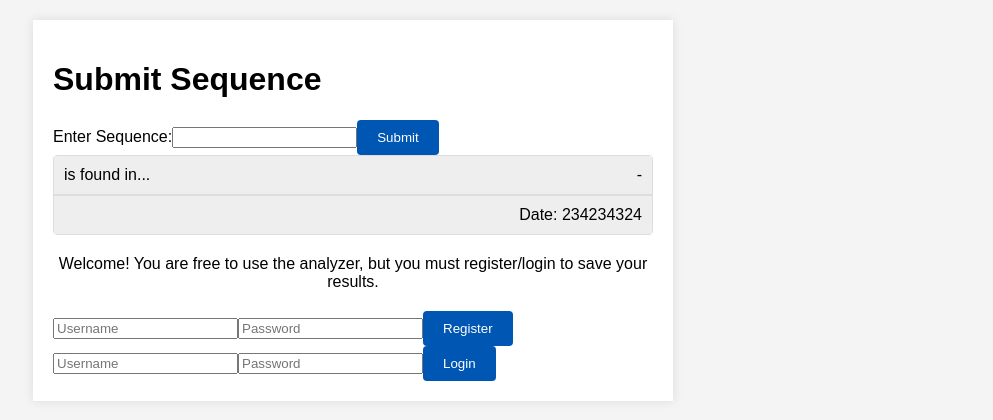
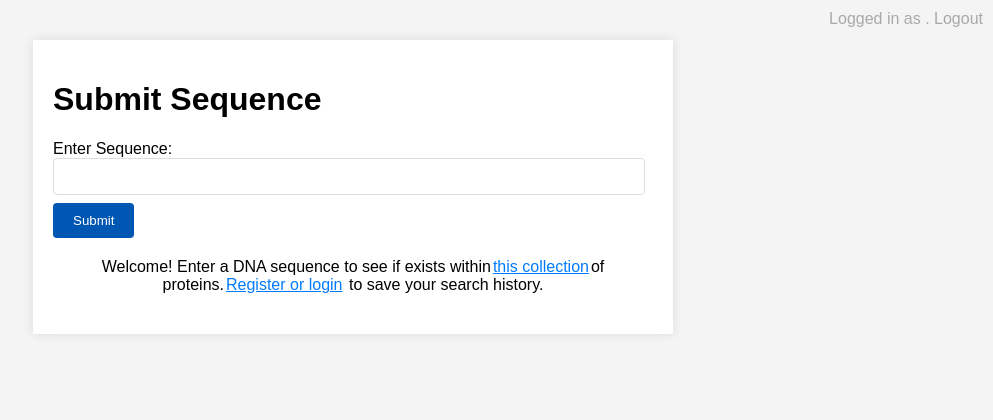
Before and after one commit to mjanicki01/sequence-analyzer, a React (Create React App) app in the folder frontend/: page / in a window 1280 px wide. Shown: the top 420 px of the page, without its empty margins (287-1280 px from the left). Built offline with nearby package versions, Linux system fonts and the light colour scheme.

Commit message:
wrap up UI; make css styles, nest result cards into result container, toggle open/close login form, toggle open/close result container data, etc

```diff
--- a/frontend/src/components/SequenceAnalysisResults.tsx
+++ b/frontend/src/components/SequenceAnalysisResults.tsx
@@ -1,6 +1,5 @@
 import { useEffect } from "react"
 import { Protein } from "../types"
-import { ResultCard } from "./cards/ResultCard"
 import { ResultContainerCard } from "./cards/ResultContainerCard"
 
 interface SequenceAnalysisResultsProps {
@@ -18,11 +17,13 @@ const SequenceAnalysisResults = ({
 
   return (
     <div>
-      <ResultContainerCard
-        searchQuery={inputSequence}
-        results={response}
-        defaultExpanded={true}
-      />
+      {inputSequence && response.length > 0 && (
+        <ResultContainerCard
+          searchQuery={inputSequence}
+          results={response}
+          defaultExpanded={true}
+        />
+      )}
     </div>
   )
 }
--- a/frontend/src/components/cards/ResultCard.tsx
+++ b/frontend/src/components/cards/ResultCard.tsx
@@ -19,26 +19,30 @@ export const ResultCard = ({
 
   const truncateMatches = (matches: string) => {
     if (showFullMatches || matches.length <= 50) return matches
-    return matches.substring(0, 50) + "..."
+    return matches.substring(0, 70) + "..."
   }
 
   return (
-    <div className="card">
-      <div className="card-header" onClick={toggleExpanded}>
+    <div className="card sub">
+      <div className="card-header" id="sub" onClick={toggleExpanded}>
         <span>{result.name}</span>
+        <span></span>
         <span>{expanded ? "-" : "+"}</span>
       </div>
       {expanded && (
-        <div className="card-content expanded">
+        <div className="card-content">
           <p>ID: {result.id}</p>
+          <span style={{ display: "flex", justifyContent: "space-between" }}>
+            <p>Matches:</p>{" "}
+            {result.match_indices.length > 50 && (
+              <p className="show-more" onClick={toggleShowFullMatches}>
+                {showFullMatches ? "Show Less" : "Show More"}
+              </p>
+            )}
+          </span>
           <p className={showFullMatches ? "" : "truncated"}>
-            Matches: {truncateMatches(result.match_indices)}
+            {truncateMatches(result.match_indices)}
           </p>
-          {result.match_indices.length > 50 && (
-            <div className="show-more" onClick={toggleShowFullMatches}>
-              {showFullMatches ? "Show Less" : "Show More"}
-            </div>
-          )}
         </div>
       )}
     </div>
--- a/frontend/src/components/cards/ResultContainerCard.tsx
+++ b/frontend/src/components/cards/ResultContainerCard.tsx
@@ -15,26 +15,30 @@ export const ResultContainerCard = ({
   defaultExpanded = false,
 }: ResultCardProps) => {
   const [expanded, setExpanded] = useState(defaultExpanded)
+  //   const [showFullQuery, setShowFullQuery] = useState(false)
 
   const toggleExpanded = () => setExpanded(!expanded)
+
+  //   const truncateQuery = (query: string) => {
+  //     if (showFullQuery || query.length <= 50) return query
+  //     return query.substring(0, 50) + "..."
+  //   }
 
   return (
     <div className="card">
       <div className="card-header" onClick={toggleExpanded}>
-        <span>{searchQuery} is found in...</span>
+        <span style={{ fontWeight: 600, color: "navy" }}>{searchQuery}</span>{" "}
+        <span>is found in...</span>
         <span>{expanded ? "-" : "+"}</span>
       </div>
-      {results ? (
-        expanded &&
-        results.map((protein, index) => (
-          <ResultCard result={protein} defaultExpanded={true} />
-        )) // when it's a new search result, expand=true; If it's from search history, expand=false
-      ) : (
-        <p>No match found</p>
-      )}
-      <div className="card-footer">
-        <span>Date: 234234324</span>
-      </div>
+      {expanded &&
+        (results && results.length > 0 ? (
+          results.map((protein, index) => (
+            <ResultCard key={index} result={protein} defaultExpanded={true} />
+          ))
+        ) : (
+          <p className="card-content">No match found</p>
+        ))}
     </div>
   )
 }
--- a/frontend/src/components/forms/Login.tsx
+++ b/frontend/src/components/forms/Login.tsx
@@ -26,6 +26,9 @@ const Login = () => {
 
   return (
     <form onSubmit={handleSubmit}>
+      <h3>Login</h3>
+      <label>
+        Username:
         <input
           type="text"
           name="username"
@@ -33,6 +36,9 @@ const Login = () => {
           value={credentials.username}
           onChange={handleChange}
         />
+      </label>
+      <label>
+        Password:
         <input
           type="password"
           name="password"
@@ -40,6 +46,7 @@ const Login = () => {
           value={credentials.password}
           onChange={handleChange}
         />
+      </label>
       <button type="submit">Login</button>
     </form>
   )
--- a/frontend/src/components/forms/Registration.tsx
+++ b/frontend/src/components/forms/Registration.tsx
@@ -24,6 +24,9 @@ const Registration = () => {
 
   return (
     <form onSubmit={handleSubmit}>
+      <h3>Register</h3>
+      <label>
+        Username:
         <input
           type="text"
           name="username"
@@ -31,6 +34,9 @@ const Registration = () => {
           value={userData.username}
           onChange={handleChange}
         />
+      </label>
+      <label>
+        Password:
         <input
           type="password"
           name="password"
@@ -38,6 +44,7 @@ const Registration = () => {
           value={userData.password}
           onChange={handleChange}
         />
+      </label>
       <button type="submit">Register</button>
     </form>
   )
--- a/frontend/src/pages/Main.tsx
+++ b/frontend/src/pages/Main.tsx
@@ -3,20 +3,19 @@ import Login from "../components/forms/Login"
 import Registration from "../components/forms/Registration"
 import SequenceAnalysisContainer from "../components/SequenceAnalysisContainer"
 
-// 1)  Sequence Analyzer form
-//     -> Modify to accept either text-based DNA sequence or file-based sequence (.txt file or .FASTA)
 // 2)  If logged in,
 //     -> Display username somewhere
 //     -> Display result history
-// 3) Else,
-//     -> Display statement "Would you like to save your results?"
-//     -> Present options to log in or register. Forms for each of these should open like an accordian
-// 4) Nice to have:
-//     -> Header, description, name, date, etc for more prof appeal
-//     -> Option to add new proteins to database (stretch goal)
+
 
 export const MainPage = () => {
   const [isLoggedIn, setIsLoggedIn] = useState(false) // placeholder for authentication state
+  const [expanded, setExpanded] = useState(false)
+
+  const toggleExpanded = () => setExpanded(!expanded)
+
+  const NIHCOLLECTION =
+    "https://www.ncbi.nlm.nih.gov/sites/myncbi/magda.janicki.1/collections/63742707/public/"
 
   const handleLogout = () => {
     // send request & update useContext object
@@ -26,14 +25,28 @@ export const MainPage = () => {
 
   return (
     <>
+      <div className="upper-right-corner">Logged in as {}. Logout</div>
       <div className="container">
         <SequenceAnalysisContainer />
         <div className="auth-message">
-          Welcome! You are free to use the analyzer, but you must register/login
-          to save your results.
+          Welcome! Enter a DNA sequence to see if exists within
+          <a href={NIHCOLLECTION} target="blank">
+            this collection
+          </a>
+          of proteins.
+          {!isLoggedIn && (
+            <>
+              <span className="show-more" onClick={toggleExpanded}>
+                Register or login
+              </span>
+              {" to save your search history."}
+            </>
+          )}
         </div>
-        {!isLoggedIn && <Registration />}
-        {!isLoggedIn && <Login />}
+        <div style={{ display: "flex", gap: "32px" }}>
+          {!isLoggedIn && expanded && <Registration />}
+          {!isLoggedIn && expanded && <Login />}
+        </div>
         {isLoggedIn && <button onClick={handleLogout}>Log out</button>}
       </div>
     </>
--- a/frontend/src/styles.css
+++ b/frontend/src/styles.css
@@ -1,8 +1,16 @@
 body {
   font-family: Arial, sans-serif;
   margin: 0;
-  padding: 20px;
+  padding: 40px;
   background-color: #f4f4f4;
+}
+
+.upper-right-corner {
+  color: darkgray;
+  position: absolute;
+  top: 0;
+  right: 0;
+  padding: 10px;
 }
 
 .container {
@@ -13,18 +21,18 @@ body {
   box-shadow: 0 0 10px rgba(0, 0, 0, 0.1);
 }
 
-.form-group {
+form {
+  align-items: center;
   margin-bottom: 20px;
 }
 
-.form-group label {
+label {
   display: block;
-  margin-bottom: 5px;
+  margin-bottom: 8px;
 }
 
-.form-group input[type="text"],
-.form-group input[type="password"] {
-  width: 100%;
+input {
+  width: 95%;
   padding: 10px;
   border: 1px solid #ddd;
   border-radius: 4px;
@@ -49,46 +57,75 @@ button:hover {
 }
 
 .card {
+  background-color: #fff;
+  box-shadow: 0 2px 4px rgba(0, 0, 0, 0.1);
   margin-bottom: 20px;
-  border: 1px solid #ddd;
-  border-radius: 4px;
+  border-radius: 8px;
+  overflow: hidden;
+  transition: box-shadow 0.3s ease;
+}
+
+.card:hover {
+  box-shadow: 0 4px 8px rgba(0, 0, 0, 0.2);
+}
+
+.card.sub {
   background-color: #f9f9f9;
+  margin: 10px;
+  padding: 10px;
+  border-left: 4px solid #eedbfe;
 }
 
 .card-header {
   padding: 10px;
   background-color: #eee;
-  border-bottom: 1px solid #ddd;
   display: flex;
   justify-content: space-between;
   align-items: center;
   cursor: pointer;
+  flex-wrap: nowrap;
+}
+
+.card-header span {
+  display: block;
+  white-space: nowrap;
+  overflow: hidden;
+  text-overflow: ellipsis;
+}
+
+.card-header span:first-child {
+  flex-grow: 1;
+  white-space: nowrap;
+  overflow: hidden;
+  text-overflow: ellipsis;
+}
+
+.card-header span:nth-child(2) {
+  white-space: nowrap;
+  min-width: 20%;
+}
+
+.card-header span:nth-child(3) {
+  min-width: 10px;
 }
 
 .card-content {
   padding: 10px;
-  display: none;
+}
+
+.card-content p {
+  margin: 5px 0px 5px 0px;
 }
 
 .card-content.expanded {
   display: block;
 }
 
-.truncated {
-  white-space: nowrap;
-  overflow: hidden;
-  text-overflow: ellipsis;
-  max-width: 90%;
+.show-more,
+a {
+  cursor: pointer;
+  color: #007bff;
+  text-decoration: underline;
+  display: inline;
+  margin: 0px 2px 0px 2px;
 }
-
-.card-footer {
-  padding: 10px;
-  text-align: right;
-  background-color: #eee;
-  border-top: 1px solid #ddd;
-}
-
-.show-more {
-  cursor: pointer;
-  color: #0066cc;
-}
```
Lines whose indentation alone changed are shown as unchanged.
